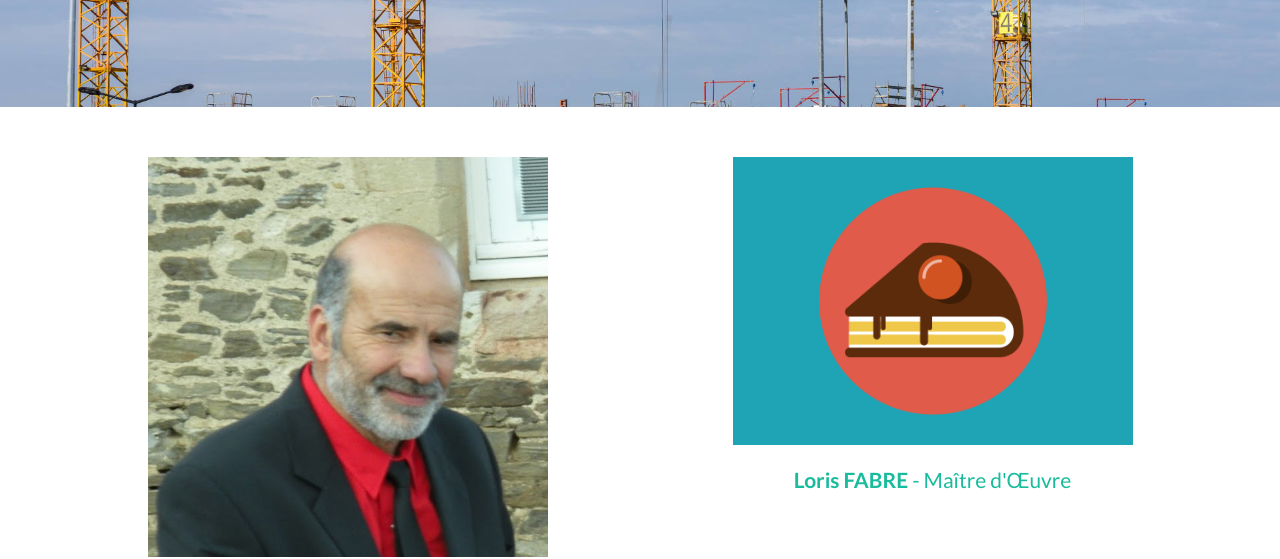
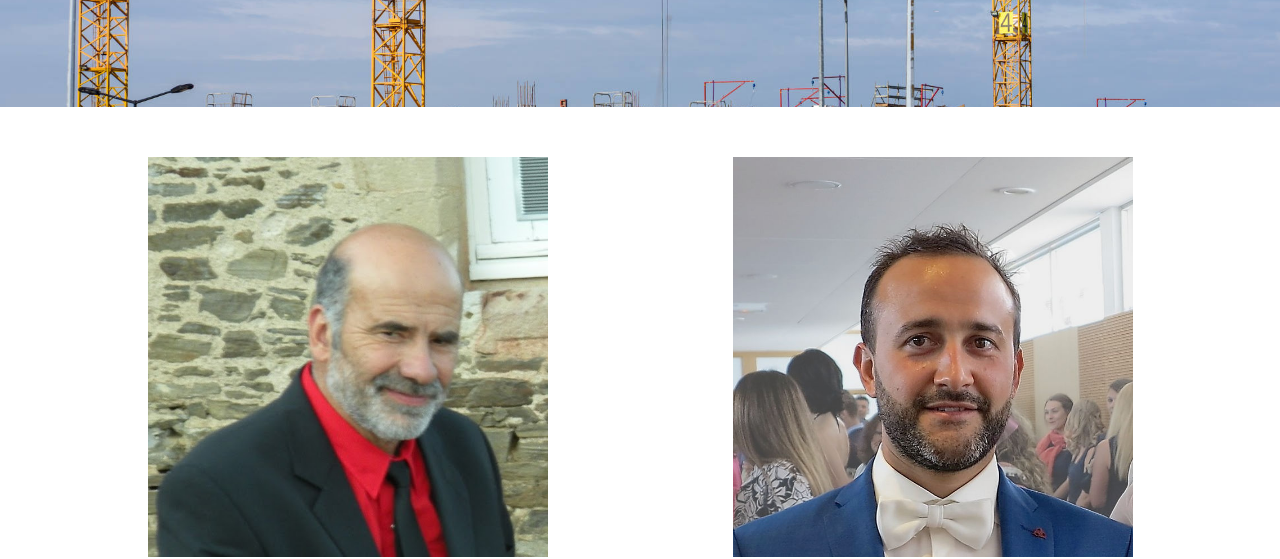
Before and after one commit to remram44/bebci-website, a website: page index.html in a window 1280 px wide. Shown: the part 422-981 px from the top of the page. Drawn offline with Linux system fonts and the light colour scheme.

Commit message:
Found image for Loris

```diff
--- a/index.html
+++ b/index.html
@@ -108,7 +108,7 @@
                                 <i class="fa fa-search-plus fa-3x"></i>
                             </div>
                         </div>
-                        <img src="img/portfolio/cake.png" class="img-responsive" alt="">
+                        <img src="img/fabre.jpg" class="img-responsive" alt="">
                         <br/>
                         <span style="font-size: 150%;"><strong>Loris FABRE</strong> - Maître d'Œuvre</span>
                     </a>
```
Also changed, not shown: img/fabre.jpg (added).
